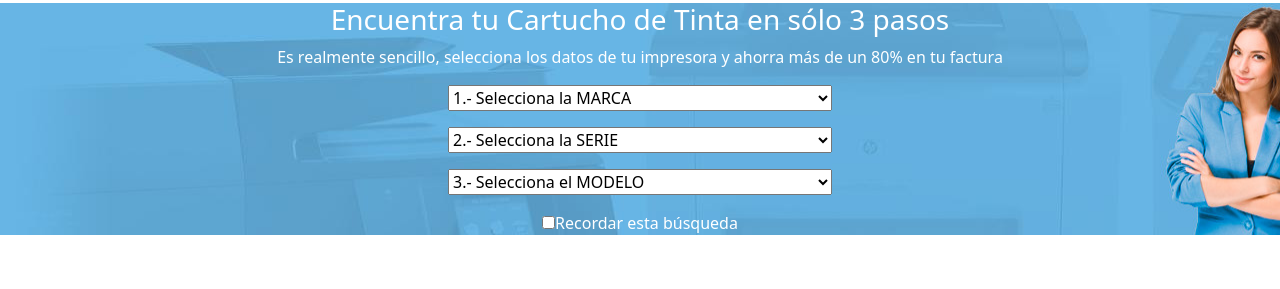
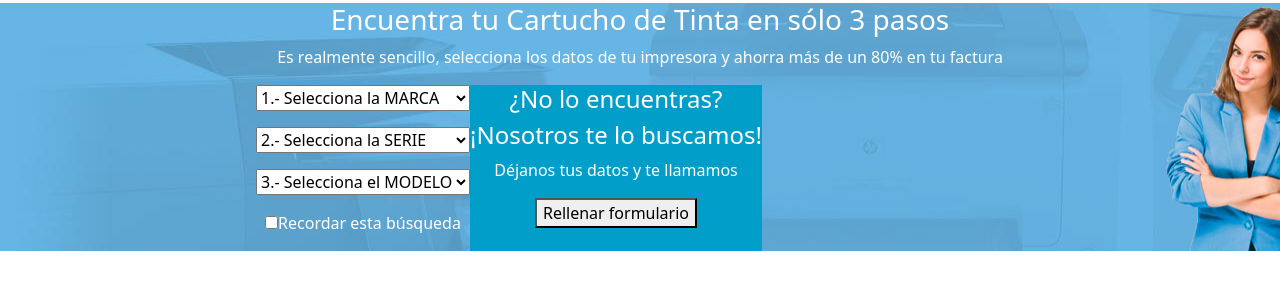
Before and after one commit to JoseAngelViyuela/TonersTrebol, a plain HTML site: page index.html in a window 1280 px wide. Shown: the part 241-530 px from the top of the page. Drawn offline with nearby package versions, Linux system fonts and the light colour scheme.

Commit message:
Hello World

```diff
--- a/index.html
+++ b/index.html
@@ -150,7 +150,10 @@
       <div id="tresPasos">
         <h3 class="tresPasosTitulo">Encuentra tu Cartucho de Tinta en sólo 3 pasos</h3>
         <p class="tresPasosTitulo">Es realmente sencillo, selecciona los datos de tu impresora y ahorra más de un 80% en tu factura</p>
-      <p>
+
+     <div id="tresPasosFlex">
+       <div>
+        <p>
       <select id="cars" name="carlist" form="carform" class="seleccion">
         <option value="volvo">1.- Selecciona la MARCA</option>
       </select>
@@ -171,6 +174,13 @@
 <p class="text-white">
   <input type="checkbox">Recordar esta búsqueda
 </p>
+</div>
+      <div class="noEncontrar">
+        <h4>¿No lo encuentras?</h4>
+        <h4>¡Nosotros te lo buscamos!</h4>
+        <p>Déjanos tus datos y te llamamos</p>
+        <button>Rellenar formulario</button>
+      </div>
       </div>
 
       <script src="https://cdn.jsdelivr.net/npm/bootstrap@5.0.1/dist/js/bootstrap.bundle.min.js" integrity="sha384-gtEjrD/SeCtmISkJkNUaaKMoLD0//ElJ19smozuHV6z3Iehds+3Ulb9Bn9Plx0x4" crossorigin="anonymous"></script>
--- a/style.css
+++ b/style.css
@@ -43,5 +43,16 @@
 }
 
 .seleccion{
-    width: 30%;
+    width: 100%;
 }
+
+#tresPasosFlex{
+    display: flex;
+    width: 60%;
+    margin:0 auto;
+}
+
+.noEncontrar{
+    background-color: #009EC9;
+    color: white;
+}
```
